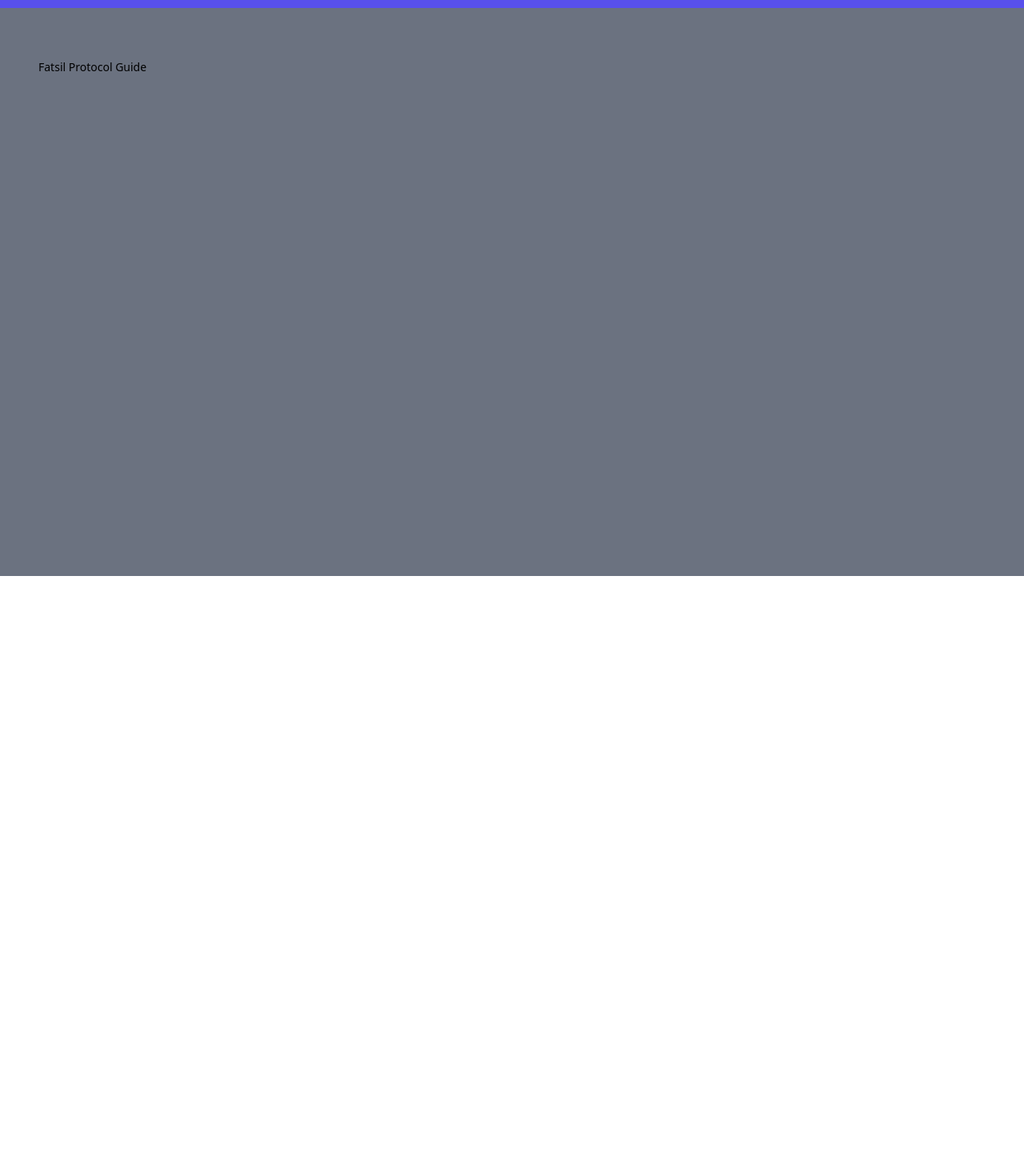
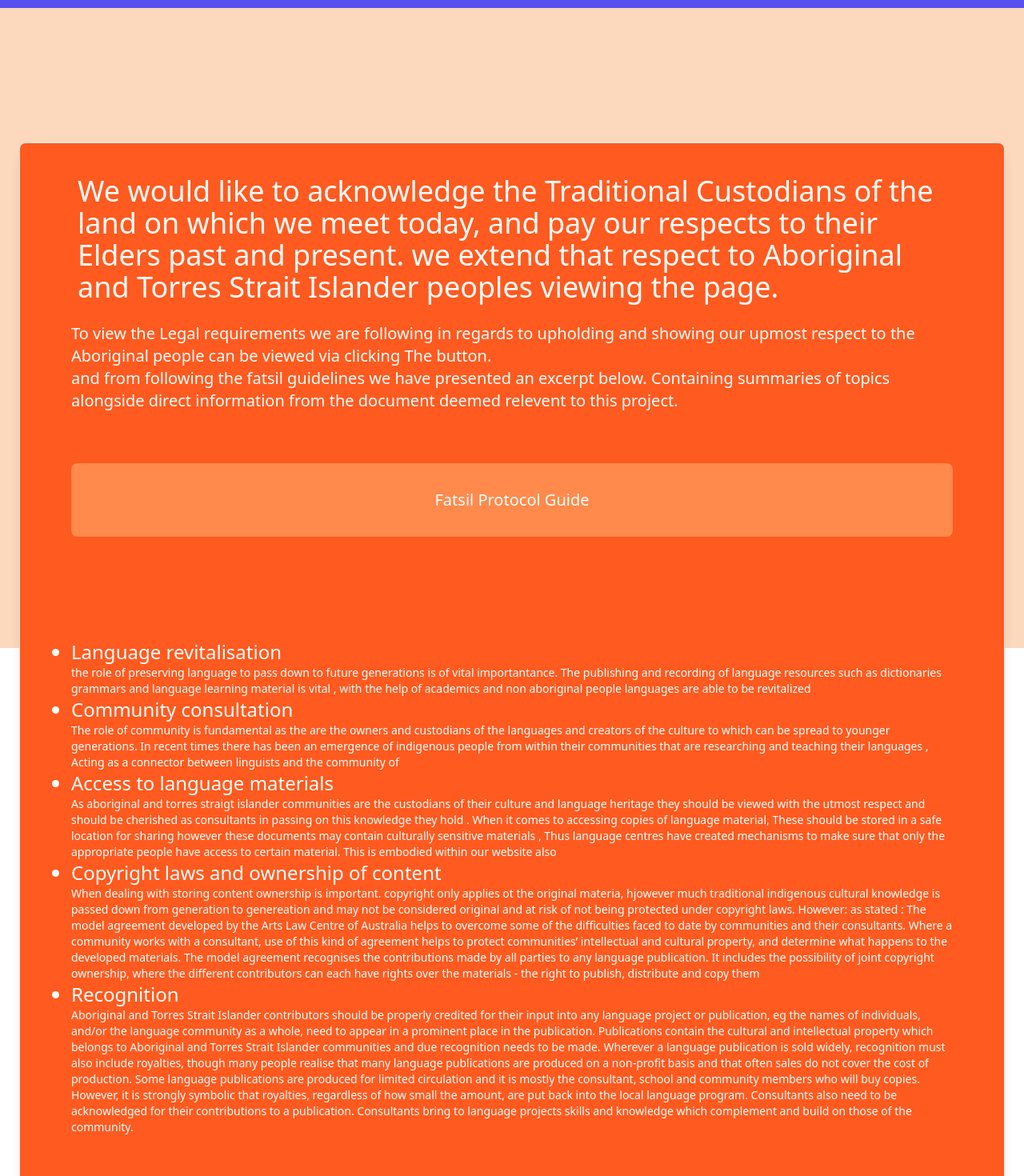
Before and after one commit to SWEN90016-Project/client, a React (Vite) app: page /Homepage/Fatsil in a window 1280 px wide. Shown: the part 80-1550 px from the top of the page at 80% size. Before the commit the page ends 800 px from the top, so only its background shows below. Built offline with nearby package versions, Linux system fonts and the light colour scheme; no server answers; what tw-elements would draw is missing.

Commit message:
fatsil page update

```diff
--- a/src/components/Fatsil.js
+++ b/src/components/Fatsil.js
@@ -1,17 +1,86 @@
 import { Link } from "react-router-dom";
 function Fatsil() {
   return (
+    <div className="h-screen bg-orange-200 py-32">
+    <div class="flex items-center justify-center  ">
     <div className="container px-6 py-10 mx-auto">
-      <div class="flex flex-col justify-between py-6 lg:mx-6">
-        <p className="text-sm font-medium text-white-600">
+
+
+    <div class="bg-orange-500 text-white   rounded-lg border shadow-lg p-10">
+    <h2 className="  text-white sm:text-4xl md:text-4xl lg:text-4xl xl:text-4xl container mx-auto px-8 text-bold ">
+    We would like to acknowledge the Traditional Custodians of the land on which we meet today,
+     and pay our respects to their Elders past and present.
+     we extend that respect to Aboriginal and Torres Strait Islander peoples viewing the page.
+</h2>
+
+
+      <div class="flex flex-col justify-between py-6 lg:mx-6 sm:text-xl mb-16">
+      <p className="text-md"> To view the Legal requirements we are following in regards to upholding and showing our upmost respect to the Aboriginal people can be viewed via clicking The button. </p>
+      <p className="mb-16"> and from following the fatsil guidelines we have presented an excerpt below. Containing summaries of topics alongside direct information from the document deemed relevent to this project. </p>
+
+
+
+        <button
+          className="bg-orange-400 rounded-lg   hover:bg-red-500 hover:text-white py-8">
           <a
             href="https://www.wipo.int/export/sites/www/tk/en/databases/creative_heritage/docs/fatsil_protocol_guide.pdf"
             className="hover:underline"
           >
             Fatsil Protocol Guide
           </a>
+
+        </button>
+
+        <p className="text-md font-medium text-white-600 py-16 ">
         </p>
+        <ul className="list-disc text-bold">
+  <li className=" text-white text-bold text-2xl ">Language revitalisation</li>
+  <p className="font-xs text-sm ">
+    the role of preserving language to pass down to future generations is of vital importantance. The publishing and recording of
+    language resources such as dictionaries grammars and language learning material is vital , with the help of academics and non aboriginal people languages are able to be revitalized </p>
+  <li className=" text-white text-bold text-2xl ">Community consultation</li>
+  <p className="font-xs text-sm">
+  The role of community is fundamental as the are the owners and custodians of the languages and creators of the culture to which can be spread to younger generations. In recent times there has been an emergence of indigenous people from within their communities that are researching and teaching their languages , Acting as a connector between linguists and the community  of
+  </p>
+  <li className=" text-white text-bold text-2xl " >Access to language materials </li>
+  <p className="font-xs text-sm">
+As aboriginal and torres straigt islander communities are the custodians of their culture and language heritage they should be viewed with the utmost respect and should be cherished as consultants in passing on this knowledge they hold
+. When it comes to accessing copies of language material, These should be stored in a safe location for sharing however these documents may contain culturally sensitive materials , Thus language centres have created mechanisms to make sure that only  the appropriate people have access to certain material. This is embodied within our website also </p>
+
+<li className=" text-white text-bold text-2xl ">Copyright laws and ownership of content </li>
+  <p className="font-xs text-sm">
+When dealing with storing content ownership is important. copyright only applies ot the original materia, hjowever much traditional indigenous cultural knowledge is passed down from generation to genereation and may not be considered original and at risk of not being protected under copyright laws.
+However: as stated :
+The model agreement developed by the Arts Law Centre of Australia helps to overcome some of the
+difficulties faced to date by communities and their consultants. Where a community works with a
+consultant, use of this kind of agreement helps to protect communities’ intellectual and cultural property,
+and determine what happens to the developed materials.
+The model agreement recognises the contributions made by all parties to any language publication. It
+includes the possibility of joint copyright ownership, where the different contributors can each have rights
+over the materials - the right to publish, distribute and copy them
+</p>
+
+
+<li className=" text-white text-bold text-2xl ">Recognition</li>
+  <p className="font-xs text-sm">
+  Aboriginal and Torres Strait Islander contributors should be properly credited for their input into any
+language project or publication, eg the names of individuals, and/or the language community as a whole,
+need to appear in a prominent place in the publication. Publications contain the cultural and intellectual
+property which belongs to Aboriginal and Torres Strait Islander communities and due recognition needs to
+be made.
+Wherever a language publication is sold widely, recognition must also include royalties, though many
+people realise that many language publications are produced on a non-profit basis and that often sales
+do not cover the cost of production. Some language publications are produced for limited circulation and
+it is mostly the consultant, school and community members who will buy copies. However, it is strongly
+symbolic that royalties, regardless of how small the amount, are put back into the local language program.
+Consultants also need to be acknowledged for their contributions to a publication. Consultants bring to
+language projects skills and knowledge which complement and build on those of the community.</p>
+</ul>
+</div>
       </div>
+
+    </div>
+    </div>
     </div>
   );
 }
```
